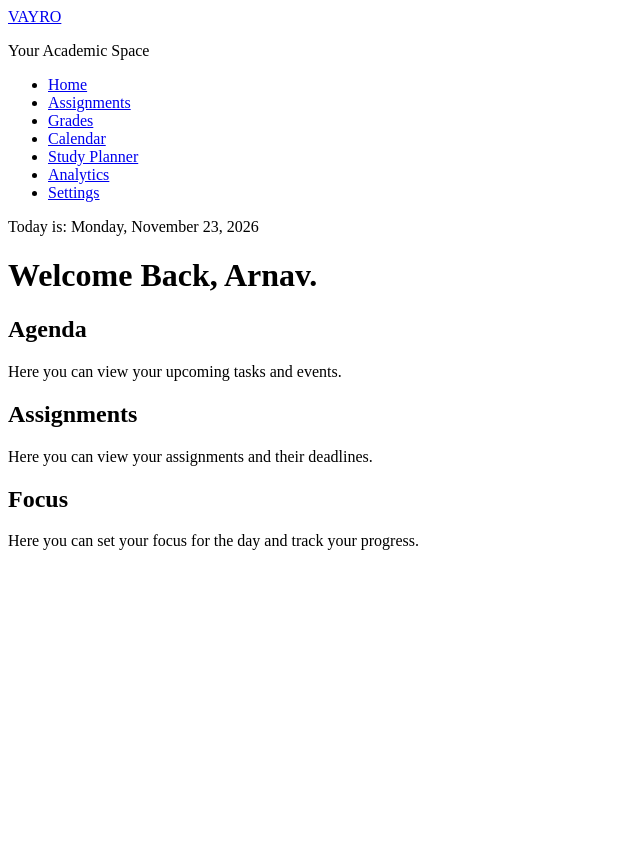
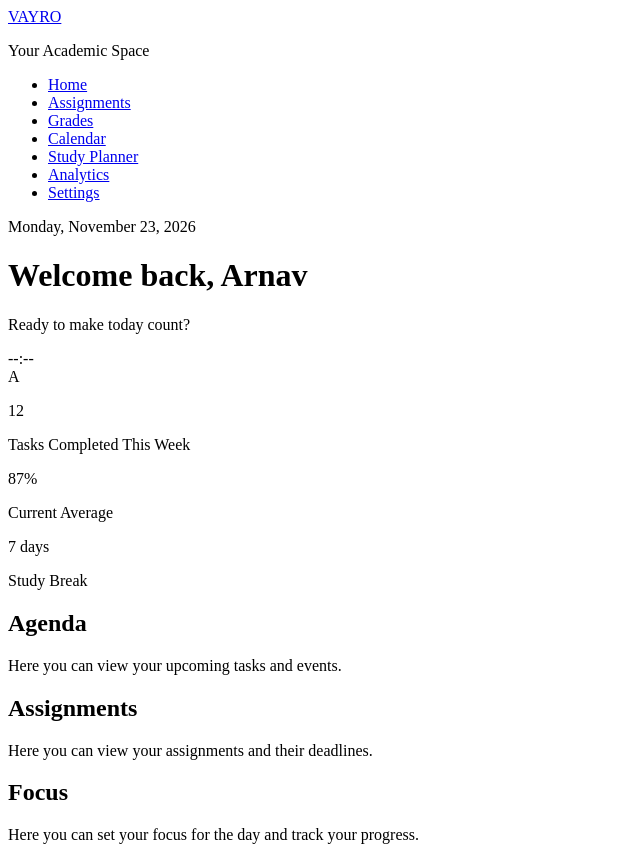
Before and after one commit to arnavseth12/VAYRO, a plain HTML site: page index.html in a window 1280 px wide. Shown: the whole page, without its empty margins (0-640 px from the left). Before the commit the page ends 800 px from the top, so only its background shows below. Drawn offline with Linux system fonts and the light colour scheme.

Commit message:
feat: add dashboard header and academic stats overview

```diff
--- a/index.html
+++ b/index.html
@@ -37,12 +37,58 @@
 
       <div class="dashboard-content">
 <!-- Header section -->
-  <header>
-    <p> Today is: <span id="date-display"></span></p>
-    <h1>Welcome Back, Arnav.</h1>
-  </header>
+  <header class="dashboard-header">
 
+    <div class="welcome-block">
+
+      <p class="current-date">
+        <span id="date-display"></span>
+      </p>
+
+      <h1>
+        Welcome back, <span class="user-name">Arnav</span>
+      </h1>
+
+      <p class="welcome-subtitle">
+        Ready to make today count?
+      </p>
+
+    </div>
+
+    <div class="header-tools"
+
+    <div class="clock-display"
+    <span id="clock-display">--:--</span>
+    </div>
+
+    <span class="profile-avatar" aria-hidden="true">A</span>
+
+
+  </div>
+
+</header>
   <main>
+
+    <section class="stats-overview" aria-label="Acedemic overview">
+
+      <!-- Tasks completed-->
+       <div class="stat-card">
+        <p class="stat-value">12</p>
+        <p class="stat-label">Tasks Completed This Week</p>
+      </div>
+
+      <!-- Acedemic Average -->
+       <div class="stat-card">
+        <p class="stat-value">87%</p>
+        <p class="stat-label">Current Average</p>
+      </div>
+
+      <!-- study break -->
+       <div class="stat-card">
+        <p class="stat-value">7 days</p>
+        <p class="stat-label">Study Break</p>
+      </div>
+    </section>
 
     <!-- Dashboard widgets -->
     <section id="agenda">
```
